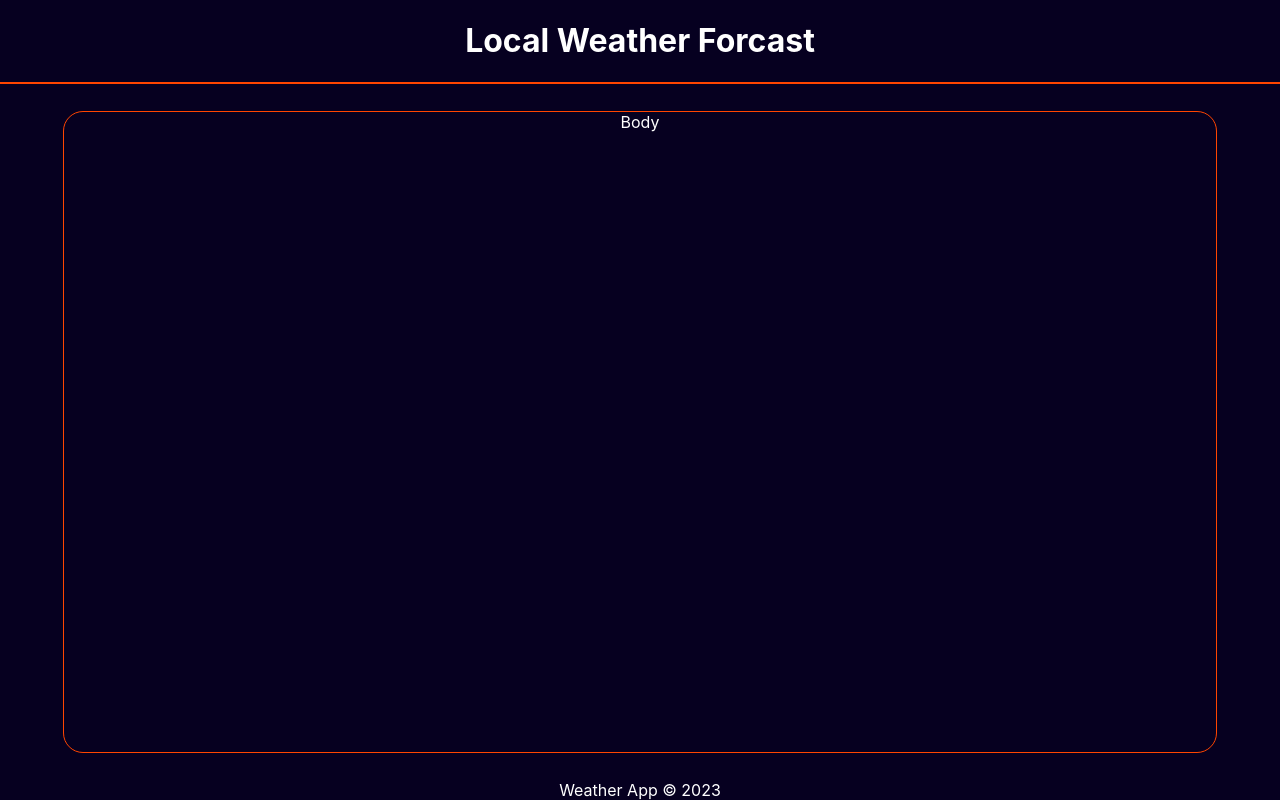
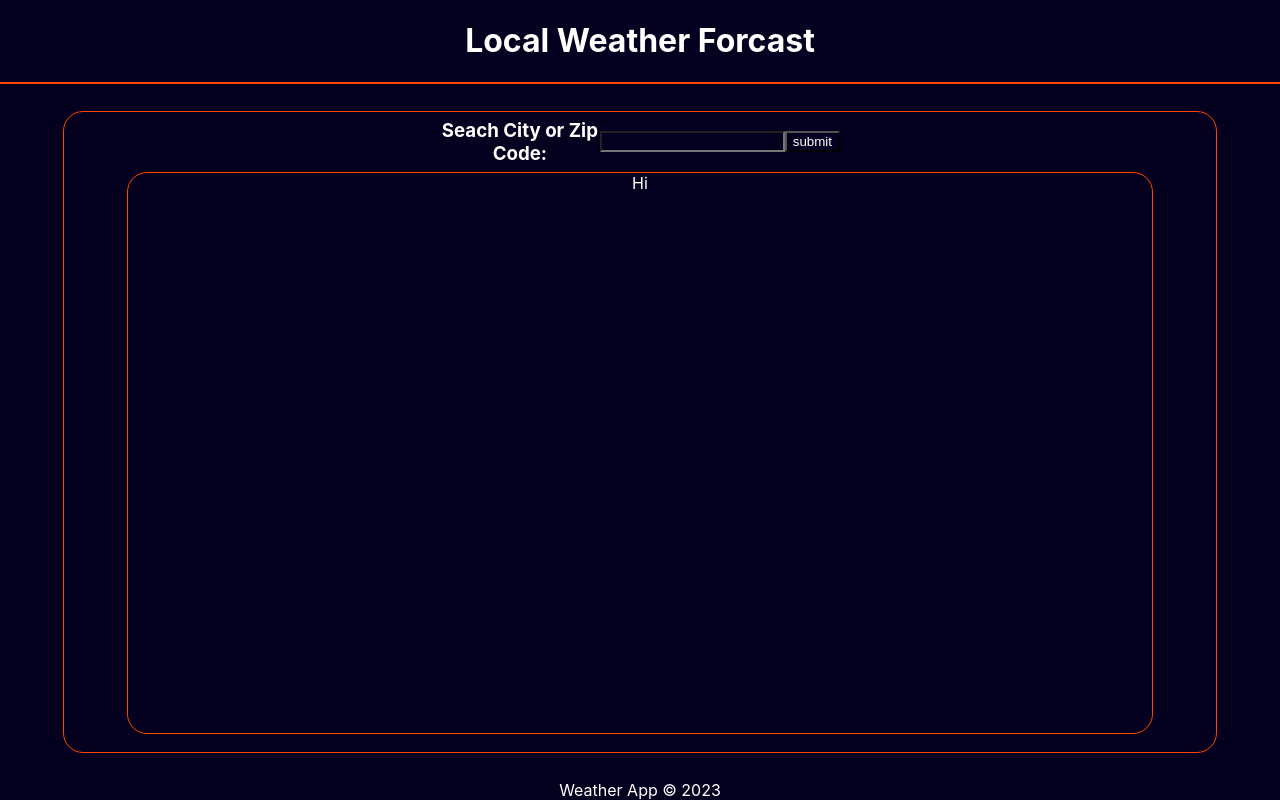
Before and after one commit to SalamanderCtesiphon/forcaster-pro-app, a React (Create React App) app: page / in a window 1280 px wide. Built offline with nearby package versions, Linux system fonts and the light colour scheme; the HTML template or start-up script is replaced by a standard one.

Commit message:
styling the body

```diff
--- a/src/components/Body.js
+++ b/src/components/Body.js
@@ -1,8 +1,20 @@
-import React from 'react'
+import React, { useState } from 'react'
+
 
 function Body() {
+
+
   return (
-    <div className='body'>Body</div>
+    <div className='body'>
+      <form className='search-form'>
+        <h3>Seach City or Zip Code:  </h3>
+        <input id='input'></input>
+        <button id='search-btn'>submit</button>
+      </form>
+      <div className='display'>
+        Hi
+      </div>
+    </div>
   )
 }
 
```
